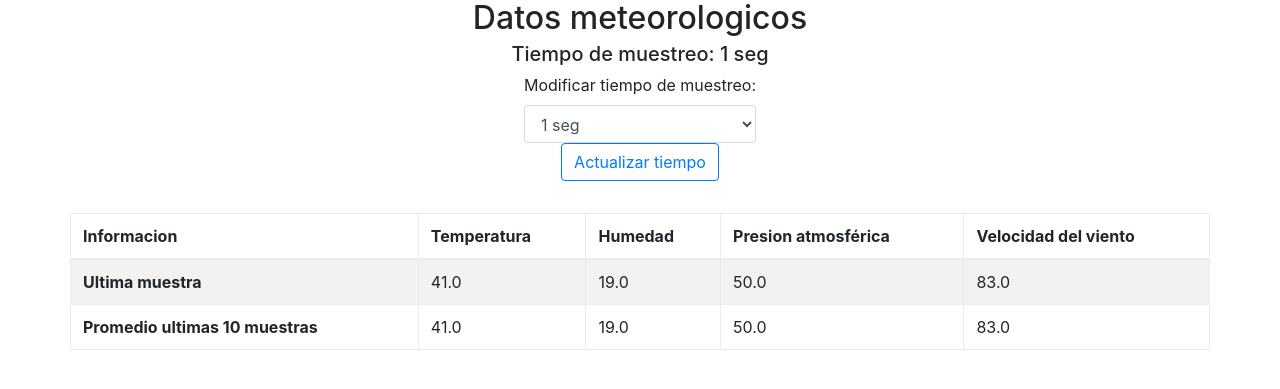
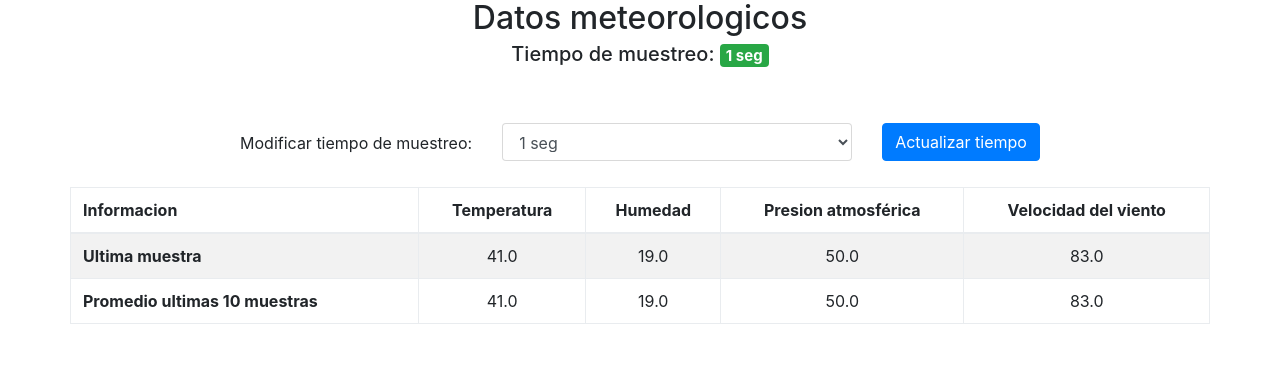
Before and after one commit to aesanchez/tpii-tp1, a Flask app: page / in a window 1280 px wide. Shown: the top 389 px of the page. Run offline with Flask 2, Linux system fonts and the light colour scheme; some libraries are stand-ins or nearby versions.

Commit message:
Responsive y memoria en la eleccion del tiempo

```diff
--- a/punto-3-4/templates/index.html
+++ b/punto-3-4/templates/index.html
@@ -13,56 +13,69 @@
 
 <body>
 	<div class="container">
-		<div class="row justify-content-md-center">
-			<p class="h2">Datos meteorologicos</p>
+		<div class="text-center">
+			<p class="h2 text-center">Datos meteorologicos</p>
 		</div>
 
-		<div class="row justify-content-md-center">
-			<p class="h5">Tiempo de muestreo: {{muestreo}} seg</p>
+		<div class="text-center">
+			<p class="h5 text-center">
+				Tiempo de muestreo:
+				<span class="badge badge-success">{{muestreo}} seg</span>
+				</p>
 		</div>
+		<br>
+		<br>
+
+		<form action="/" method="POST">
+			<div class="form-group">
+
+				<div class="row justify-content-center">
+					<div class="col-md-auto my-auto text-center">
+						<label class="control-label">
+							Modificar tiempo de muestreo:
+						</label>
+					</div>
+					<div class="col-md-6 col-lg-4" style="padding-bottom: 10px">
+						<select class="form-control" name="muestreo">
+							{% for j in ["1", "5", "10", "30", "60"] %}
+								{% if muestreo == j %}
+									<option selected="selected" value="{{j}}">{{j}} seg</option>
+								{% else %}
+									<option value="{{j}}">{{j}} seg</option>
+								{% endif %}
+							{% endfor %}
+						</select>
+					</div>
+					<div class="col-md-auto align-middle text-center">
+						<button type="submit" class="btn btn-primary">Actualizar tiempo</button>
+					</div>
+				</div>
+
+			</div>
+		</form>
 
 		<div class="row justify-content-md-center">
-			<form action="/" method="POST">
-				<div class="form-group">
-					<div class="col-md-12">
-						<label class="control-label">Modificar tiempo de muestreo:</label> <br>
-						<select class="form-control" name="muestreo">
-							<option value="1">1 seg</option>
-							<option value="2">2 seg</option>
-							<option value="5">5 seg</option>
-							<option value="10">10 seg</option>
-							<option value="30">30 seg</option>
-							<option value="60">60 seg</option>
-						</select>
-					</div>
-					<div class="row justify-content-md-center">
-						<button type="submit" class="btn btn-outline-primary">Actualizar tiempo</button>
-					</div>
-				</div>
-			</form>
-		</div>
-		<div class="row justify-content-md-center">
-			<table class="table table-striped table-bordered">
+			<table class="table table-striped table-bordered table-responsive">
 				<thead>
 					<tr>
 						<th> Informacion </th>
-						<th> Temperatura </th>
-						<th> Humedad </th>
-						<th> Presion atmosférica </th>
-						<th> Velocidad del viento </th>
+						<th class="text-center"> Temperatura </th>
+						<th class="text-center"> Humedad </th>
+						<th class="text-center"> Presion atmosférica </th>
+						<th class="text-center"> Velocidad del viento </th>
 					</tr>
 				</thead>
 				<tbody>
 					<tr>
 						<th scope="row"> Ultima muestra </th>
 						{% for i in range(0,4) %}
-						<td> {{information[i]}} </td>
+							<td class="text-center"> {{information[i]}} </td>
 						{% endfor %}
 					</tr>
 					<tr>
 						<th scope="row"> Promedio ultimas 10 muestras </th>
 						{% for i in range(4,8) %}
-						<td> {{information[i]}} </td>
+							<td class="text-center"> {{information[i]}} </td>
 						{% endfor %}
 					</tr>
 				</tbody>
```
